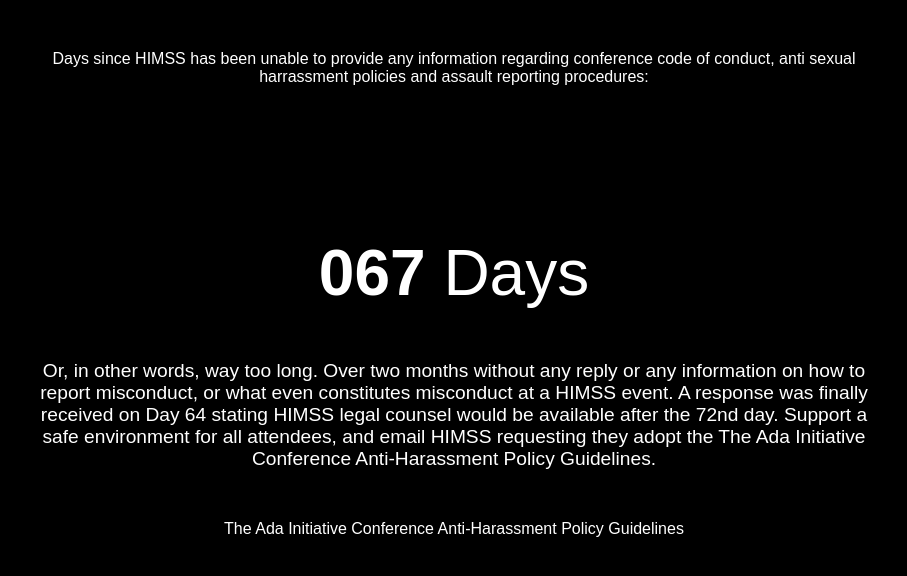
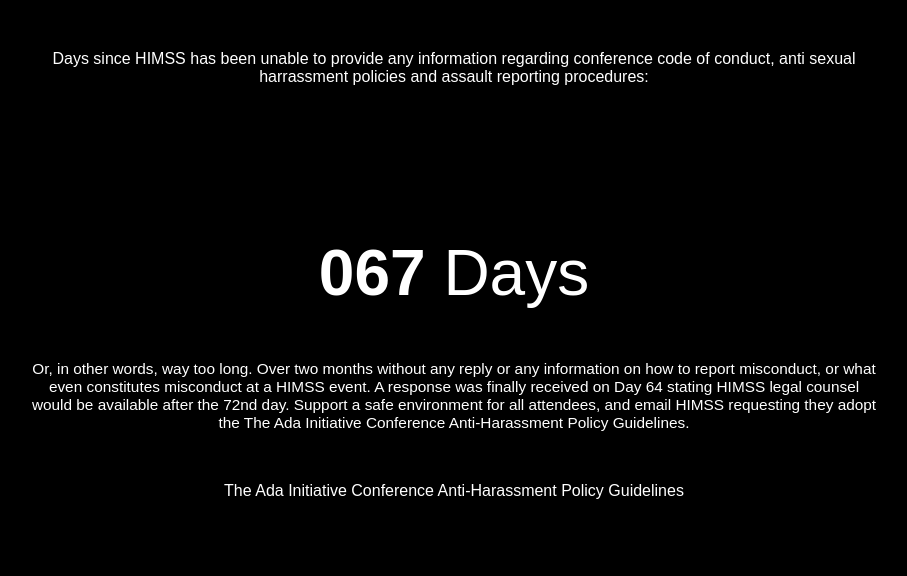
Before and after one commit to laurenstill/laurenstill.github.io, a Jekyll site: the page himssplzrespond.html, which Jekyll copies as it is, in a window 1280 px wide. Shown: the top 576 px of the page, without its empty margins (186-1093 px from the left). Built offline with Jekyll 4.4.1, drawn with Linux system fonts in a browser that asks for light colours.

Commit message:
Update himssplzrespond.html

```diff
--- a/himssplzrespond.html
+++ b/himssplzrespond.html
@@ -45,7 +45,7 @@
 text-align:center;
 }
 #sub {
-font-size:0.30em;
+font-size:0.24em;
 margin: 0px auto;
 margin-top: 50px;
 width: 850px;
```
